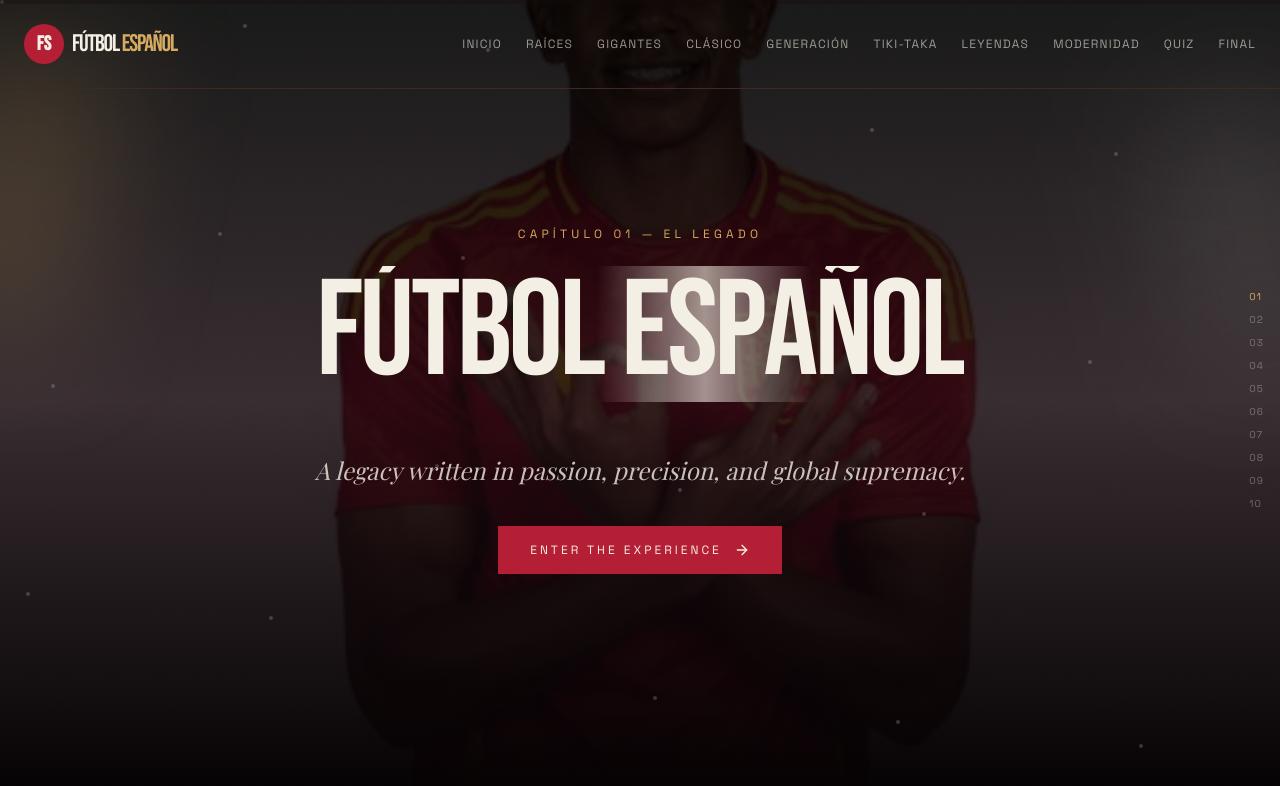
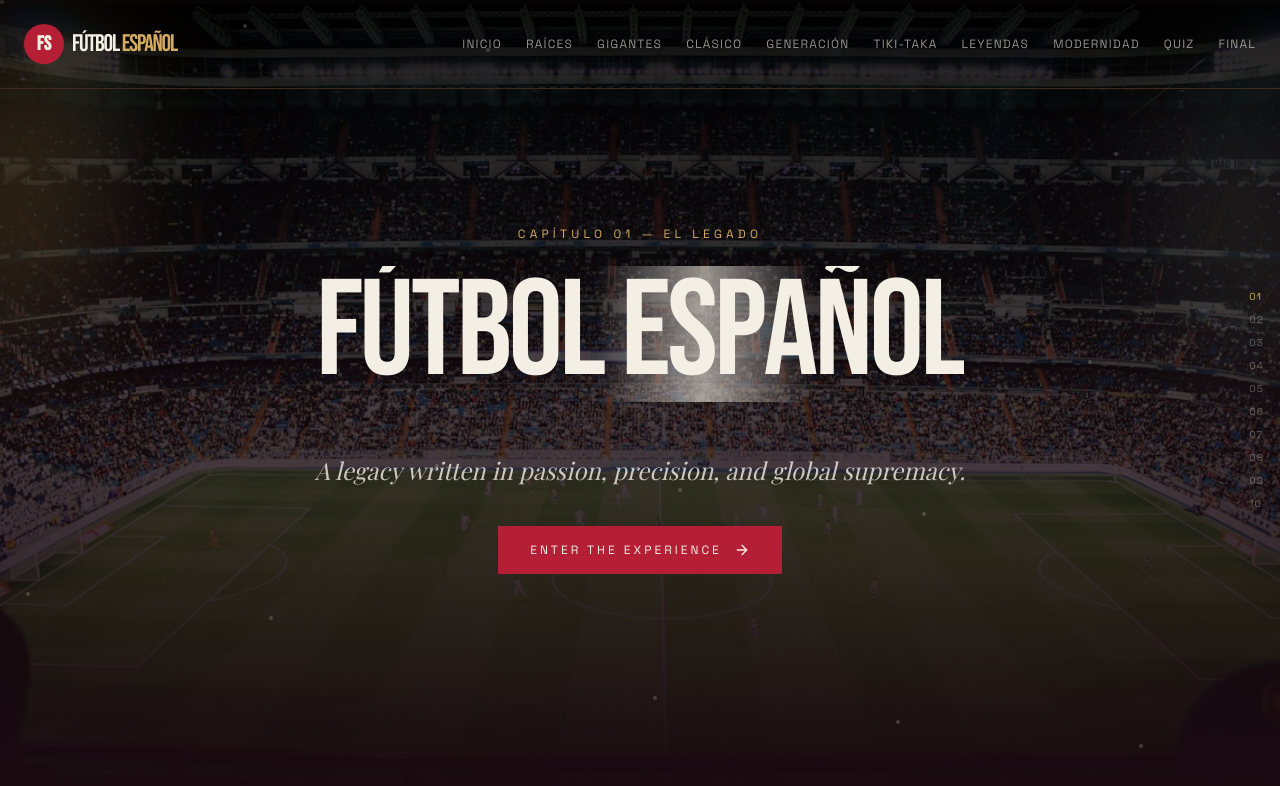
Before and after one commit to Aditya2008-Learner/Espanol-project, a React (Vite) app: page / in a window 1280 px wide. Shown: the top 786 px of the page. Built offline with nearby package versions, Linux system fonts and the light colour scheme; a web font is replaced by a local one.

Commit message:
feat: update hero section background to authentic 2010 Spain World Cup celebration with trophy

```diff
--- a/src/components/ChapterOne.jsx
+++ b/src/components/ChapterOne.jsx
@@ -81,13 +81,14 @@ export const ChapterOne = () => {
     <div ref={heroRef} className="relative h-screen w-full overflow-hidden bg-black bg-noise">
       <div className="stadium-plate absolute inset-0">
         <img
-          src="/assets/images/hero-stadium.webp"
-          alt="Floodlit football stadium"
+          src="/assets/images/spain-world-cup-2010.webp"
+          alt="Spain national football team celebrating 2010 World Cup victory"
           fetchPriority="high"
-          className="h-full w-full object-cover opacity-50"
+          className="h-full w-full object-cover object-center opacity-60 scale-105"
           onError={(event) => { event.currentTarget.style.display = 'none'; }}
         />
-        <div className="absolute inset-0 bg-gradient-to-t from-[#050203] via-[#190A10]/70 to-black/80" />
+        <div className="absolute inset-0 bg-gradient-to-t from-[#190A10] via-[#190A10]/60 to-black/80" />
+        <div className="absolute inset-0 bg-radial from-transparent via-maroon/40 to-black/90 pointer-events-none" />
       </div>
 
       <div className="floodlight pointer-events-none absolute -left-16 top-10 h-72 w-40 rotate-12 bg-gold/20 blur-3xl" />
```
Also changed, not shown: 5 other files (tests, documents, lock files or other folders).
